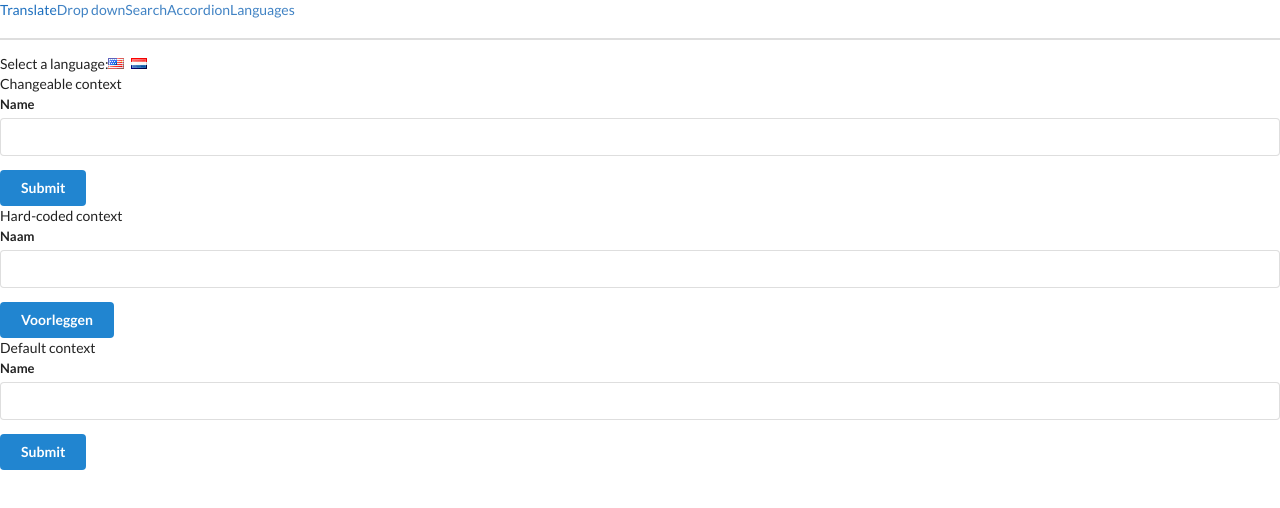
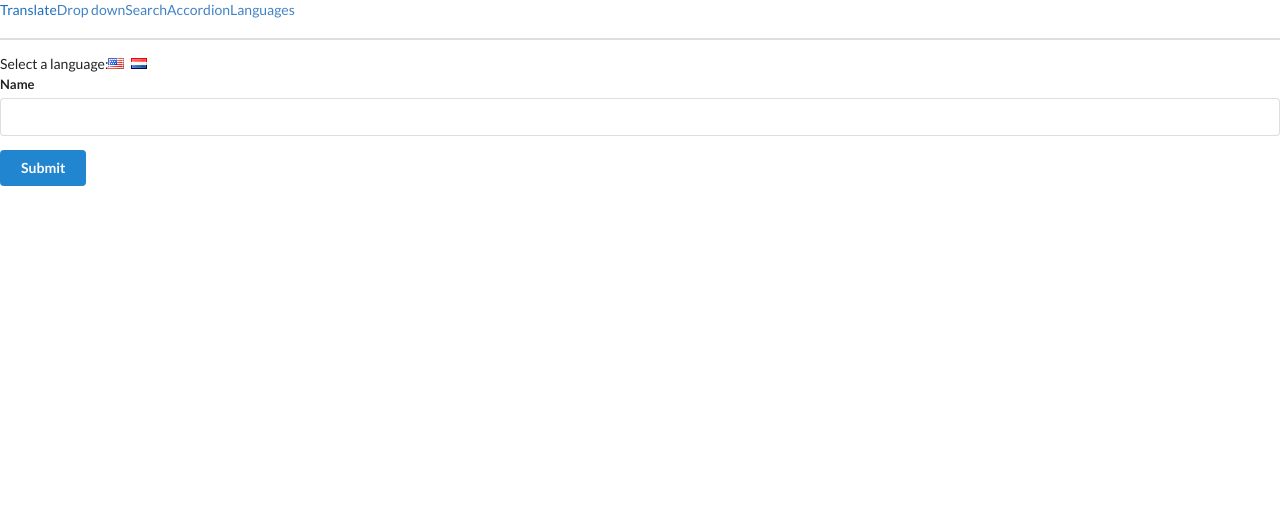
Before and after one commit to SamroodAli/react-widgets, a React (Create React App) app: page /languages in a window 1280 px wide. Shown: the top 508 px of the page. Built offline with nearby package versions, Linux system fonts and the light colour scheme.

Commit message:
Consumer:Component with render prop

```diff
--- a/src/components/Button.jsx
+++ b/src/components/Button.jsx
@@ -2,10 +2,18 @@
 import LanguageContext from "../contexts/LanguageContext";
 
 class Button extends React.Component {
-  static contextType = LanguageContext;
+  renderSubmit(value) {
+    return value === "english" ? "Submit" : "Voorleggen";
+  }
+
   render() {
-    const text = this.context === "english" ? "Submit" : "Voorleggen";
-    return <button className="ui button primary">{text}</button>;
+    return (
+      <button className="ui button primary">
+        <LanguageContext.Consumer>
+          {(value) => this.renderSubmit(value)}
+        </LanguageContext.Consumer>
+      </button>
+    );
   }
 }
 
--- a/src/components/Language.jsx
+++ b/src/components/Language.jsx
@@ -27,16 +27,9 @@
             }}
           ></i>
         </div>
-        Changeable context
         <LanguageContext.Provider value={this.state.language}>
           <UserCreate />
         </LanguageContext.Provider>
-        Hard-coded context
-        <LanguageContext.Provider value="dutch">
-          <UserCreate />
-          Default context
-        </LanguageContext.Provider>
-        <UserCreate />
       </div>
     );
   }
```
